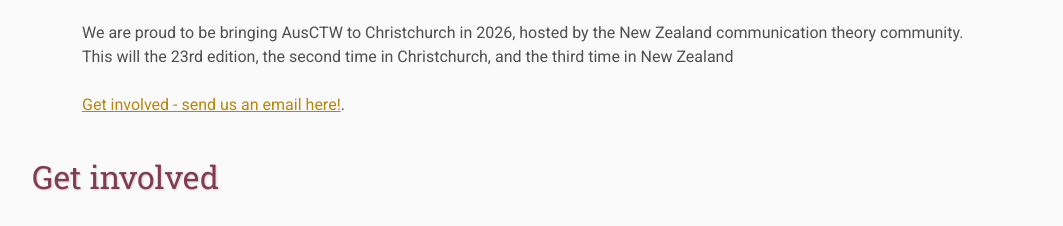
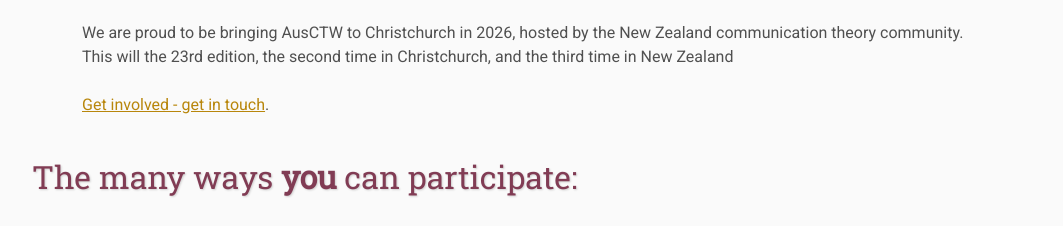
Before and after one commit to GraemeWoodward/AusCTW2026, a plain HTML site: page index.html in a window 1280 px wide. Shown: the part 715-941 px from the top of the page, without its empty margins (108-1171 px from the left). Drawn offline with Linux system fonts and the light colour scheme.

Commit message:
remove duplication of 'get involved' on home page

```diff
--- a/index.html
+++ b/index.html
@@ -58,10 +58,10 @@
             23rd edition, the second time in Christchurch, and the third time in New Zealand
     </p>
     <p>
-        <a href="mailto:graeme.woodward@canterbury.ac.nz?subject=[AusCTW2026] "> Get involved - send us an email here!</a>.
+        <a href="mailto:graeme.woodward@canterbury.ac.nz?subject=[AusCTW2026] "> Get involved - get in touch</a>.
     </p>
 
-    <h2>Get involved</h2>
+    <h2>The many ways <b>you</b> can participate:</h2>
 
     <h3>Attend AusCTW 2026</h3>
     <p>
```
